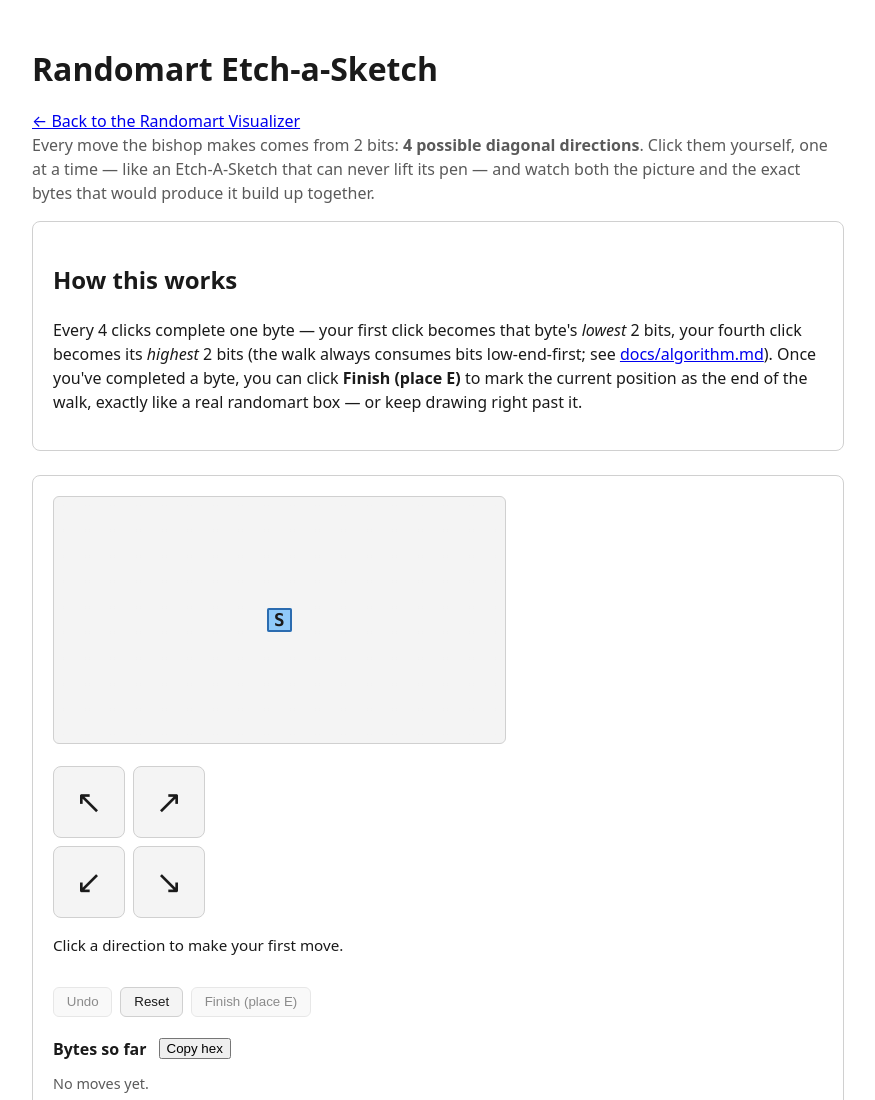
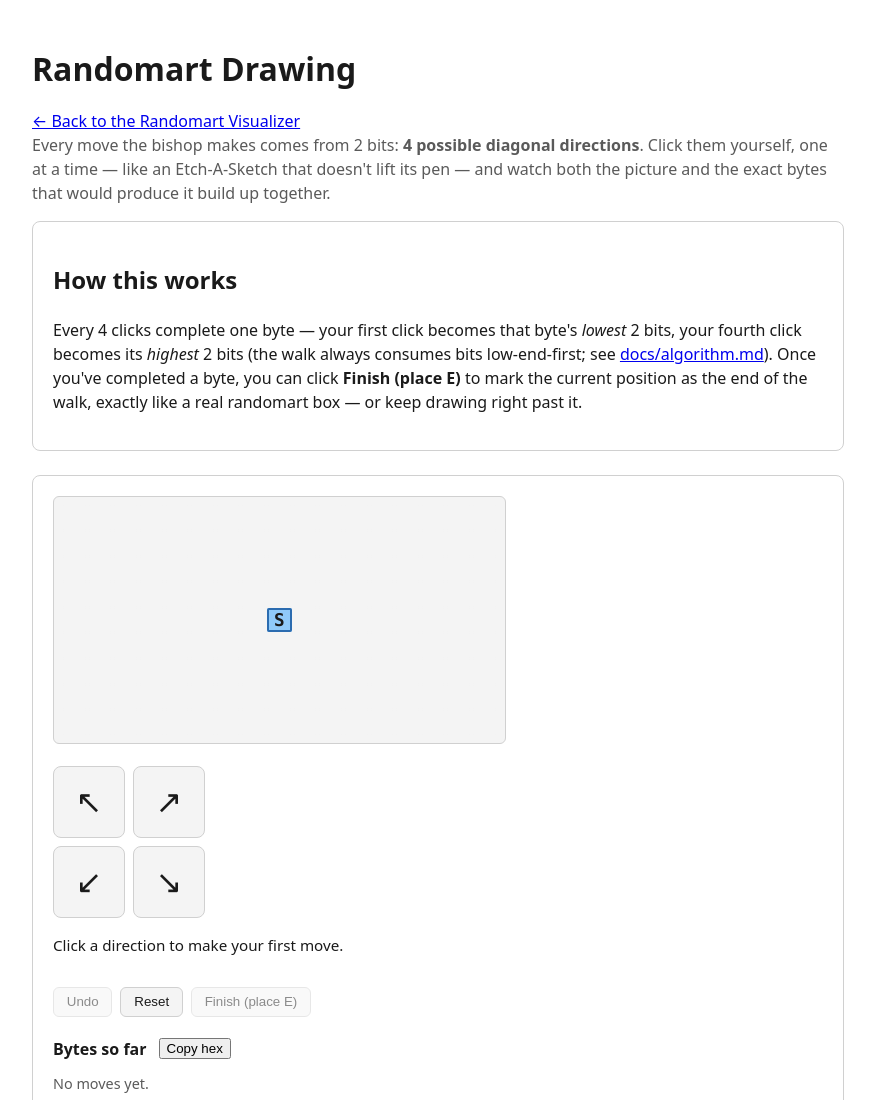
Before and after one commit to Odyhibit/randomart_generator, a plain HTML site: page draw.html in a window 1280 px wide. Shown: the top 1100 px of the page, without its empty margins (202-1077 px from the left). Drawn offline with Linux system fonts and the light colour scheme.

Commit message:
fixed wording

```diff
--- a/draw.html
+++ b/draw.html
@@ -3,7 +3,7 @@
 <head>
   <meta charset="UTF-8" />
   <meta name="viewport" content="width=device-width, initial-scale=1.0" />
-  <title>Randomart Etch-a-Sketch</title>
+  <title>Randomart Drawing</title>
   <meta
     name="description"
     content="Draw your own randomart by hand, one diagonal move at a time, and watch the hex that would produce it build up as you go."
@@ -12,11 +12,11 @@
 </head>
 <body>
   <header class="page-header">
-    <h1>Randomart Etch-a-Sketch</h1>
+    <h1>Randomart Drawing</h1>
     <p class="subtitle">
       <a href="index.html">← Back to the Randomart Visualizer</a><br />
       Every move the bishop makes comes from 2 bits: <strong>4 possible diagonal directions</strong>. Click them
-      yourself, one at a time — like an Etch-A-Sketch that can never lift its pen — and watch both the picture and
+      yourself, one at a time — like an Etch-A-Sketch that doesn't lift its pen — and watch both the picture and
       the exact bytes that would produce it build up together.
     </p>
   </header>
```
Also changed, not shown: index.html (+1 -1 lines).
